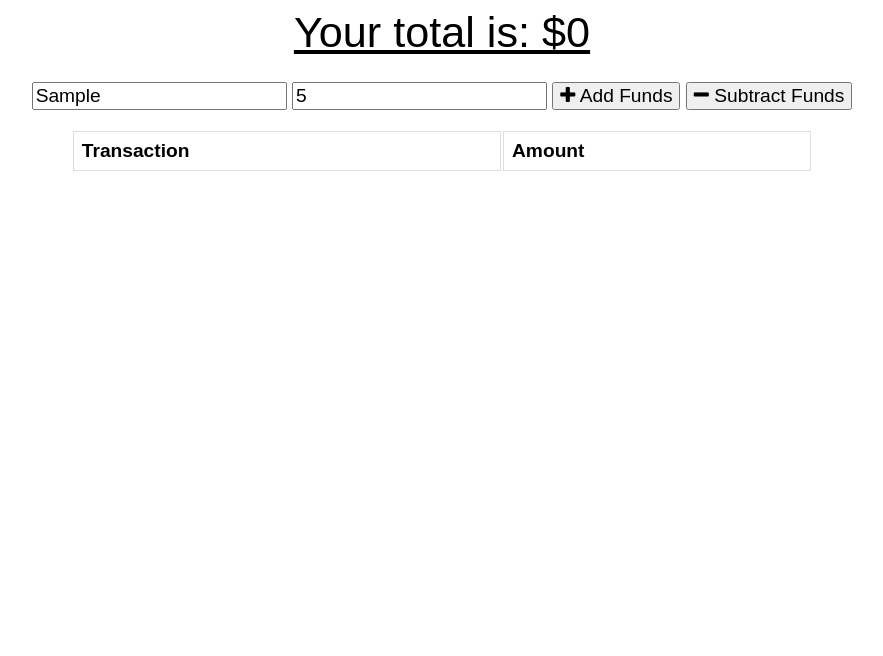
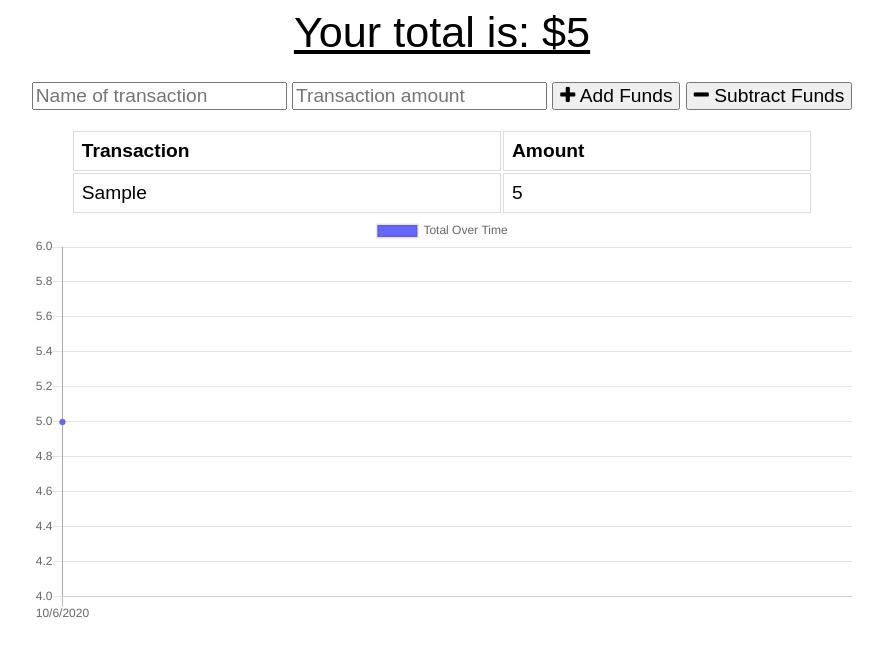
Before and after one commit to dylandewey/BudgetTracker, a website: page public/index.html in a window 1280 px wide. Both pictures are taken after typing "Sample", "5" into the empty fields and a click on the button "Add Funds". Shown: the whole page, without its empty margins (198-1081 px from the left). Drawn offline with nearby package versions, Linux system fonts and the light colour scheme; no server answers.

Commit message:
debugged with tutor and found a carrot out of place. Code works how its supposed to now.

```diff
--- a/public/db.js
+++ b/public/db.js
@@ -1,3 +1,8 @@
+const indexedDB = window.indexedDB ||
+    window.mozIndexedDB ||
+    window.webkitIndexedDB ||
+    window.msIndexedDB ||
+    window.shimIndexedDB;
 let db;
 // create a new db request for a "budget" database.
 const request = indexedDB.open("budget", 1);
--- a/public/index.html
+++ b/public/index.html
@@ -10,6 +10,7 @@
 
   <link rel="stylesheet" href="https://stackpath.bootstrapcdn.com/font-awesome/4.7.0/css/font-awesome.min.css">
   <link rel="stylesheet" href="styles.css">
+  <link rel="manifest" href="manifest.json">
 
   <title>Budget Tracker</title>
 </head>
@@ -44,7 +45,7 @@
   </div>
 
   <script src="https://cdn.jsdelivr.net/npm/chart.js@2.8.0"></script>
-  <script> src = "/indexedDb.js"</script>
+  <script src="db.js"></script>
   <script src="index.js"></script>
   <script>if ("serviceWorker" in navigator) {
       window.addEventListener("load", () => {
--- a/public/index.js
+++ b/public/index.js
@@ -2,10 +2,13 @@ let transactions = [];
 let myChart;
 
 fetch("/api/transaction")
-  .then(response => response.json())
+  .then(response => {
+    return response.json();
+  })
   .then(data => {
     // save db data on global variable
     transactions = data;
+
     populateTotal();
     populateTable();
     populateChart();
@@ -13,21 +16,21 @@ fetch("/api/transaction")
 
 function populateTotal() {
   // reduce transaction amounts to a single total value
-  const total = transactions.reduce((total, t) => {
+  let total = transactions.reduce((total, t) => {
     return total + parseInt(t.value);
   }, 0);
 
-  const totalEl = document.querySelector("#total");
+  let totalEl = document.querySelector("#total");
   totalEl.textContent = total;
 }
 
 function populateTable() {
-  const tbody = document.querySelector("#tbody");
+  let tbody = document.querySelector("#tbody");
   tbody.innerHTML = "";
 
   transactions.forEach(transaction => {
     // create and populate a table row
-    const tr = document.createElement("tr");
+    let tr = document.createElement("tr");
     tr.innerHTML = `
       <td>${transaction.name}</td>
       <td>${transaction.value}</td>
@@ -39,17 +42,17 @@ function populateTable() {
 
 function populateChart() {
   // copy array and reverse it
-  const reversed = transactions.slice().reverse();
+  let reversed = transactions.slice().reverse();
   let sum = 0;
 
   // create date labels for chart
-  const labels = reversed.map(t => {
-    const date = new Date(t.date);
+  let labels = reversed.map(t => {
+    let date = new Date(t.date);
     return `${date.getMonth() + 1}/${date.getDate()}/${date.getFullYear()}`;
   });
 
   // create incremental values for chart
-  const data = reversed.map(t => {
+  let data = reversed.map(t => {
     sum += parseInt(t.value);
     return sum;
   });
@@ -59,39 +62,38 @@ function populateChart() {
     myChart.destroy();
   }
 
-  const ctx = document.getElementById("my-chart").getContext("2d");
+  let ctx = document.getElementById("myChart").getContext("2d");
 
   myChart = new Chart(ctx, {
-    type: "line",
+    type: 'line',
     data: {
       labels,
-      datasets: [
-        {
-          label: "Total Over Time",
-          fill: true,
-          backgroundColor: "#6666ff",
-          data
-        }
-      ]
+      datasets: [{
+        label: "Total Over Time",
+        fill: true,
+        backgroundColor: "#6666ff",
+        data
+      }]
     }
   });
 }
 
 function sendTransaction(isAdding) {
-  const nameEl = document.querySelector("#t-name");
-  const amountEl = document.querySelector("#t-amount");
-  const errorEl = document.querySelector("form .error");
+  let nameEl = document.querySelector("#t-name");
+  let amountEl = document.querySelector("#t-amount");
+  let errorEl = document.querySelector(".form .error");
 
   // validate form
   if (nameEl.value === "" || amountEl.value === "") {
     errorEl.textContent = "Missing Information";
     return;
-  } else {
+  }
+  else {
     errorEl.textContent = "";
   }
 
   // create record
-  const transaction = {
+  let transaction = {
     name: nameEl.value,
     value: amountEl.value,
     date: new Date().toISOString()
@@ -119,11 +121,14 @@ function sendTransaction(isAdding) {
       "Content-Type": "application/json"
     }
   })
-    .then(response => response.json())
+    .then(response => {
+      return response.json();
+    })
     .then(data => {
       if (data.errors) {
         errorEl.textContent = "Missing Information";
-      } else {
+      }
+      else {
         // clear form
         nameEl.value = "";
         amountEl.value = "";
@@ -139,12 +144,10 @@ function sendTransaction(isAdding) {
     });
 }
 
-document.querySelector("#add-btn").addEventListener("click", function (event) {
-  event.preventDefault();
+document.querySelector("#add-btn").onclick = function () {
   sendTransaction(true);
-});
+};
 
-document.querySelector("#sub-btn").addEventListener("click", function (event) {
-  event.preventDefault();
+document.querySelector("#sub-btn").onclick = function () {
   sendTransaction(false);
-});
+};
--- a/public/service-worker.js
+++ b/public/service-worker.js
@@ -1,4 +1,4 @@
-const FILES_TO_CACHE = ["/", "index.html", "index.js", "db.js", "styles.css"];
+const FILES_TO_CACHE = ["/", "/index.js", "/db.js", "/styles.css", "/manifest.json"];
 const CACHE_NAME = "static-cache-v2";
 const DATA_CACHE_NAME = "data-cache-v1";
 
```
Also changed, not shown: public/manifest.json (renamed from public/manifest.webmanifest).
